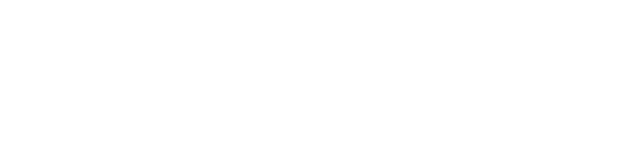
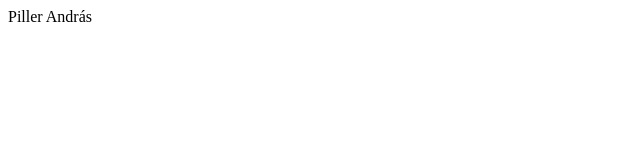
Before and after one commit to P-Andris/Proba-kozos-munka, a plain HTML site: page index.html in a window 1280 px wide. Shown: the whole page, without its empty margins (0-640 px from the left). Drawn offline with Linux system fonts and the light colour scheme.

Commit message:
Piller András

```diff
--- a/index.html
+++ b/index.html
@@ -7,6 +7,6 @@
     <title>Document</title>
 </head>
 <body>
-
+    Piller András
 </body>
 </html>
```
